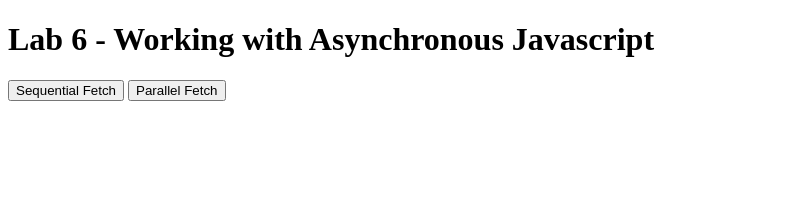
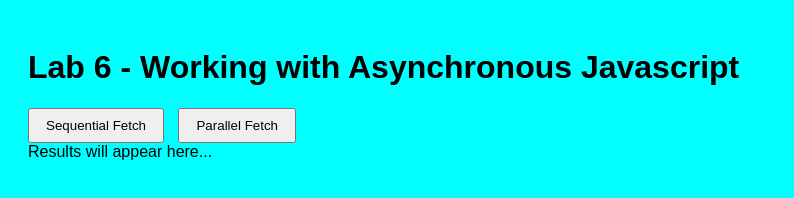
Before and after one commit to KiPMaster127-code/asynchronous-javascript, a plain HTML site: page index.html in a window 1280 px wide. Shown: the whole page, without its empty margins (0-794 px from the left). Drawn offline with Linux system fonts and the light colour scheme.

Commit message:
index.html

```diff
--- a/index.html
+++ b/index.html
@@ -3,15 +3,19 @@
     <head>
         <meta charset="UTF-8">
         <meta name="viewport" content="width=device-width,initial-scale=1.0">
+        <link rel="stylesheet" href="style.css">
 
         <title>Working with Asynchronous Javascript</title>
     </head>
     <body>
         <h1>Lab 6 - Working with Asynchronous Javascript</h1>
 
-        <button id="sequentialFetch">Sequential Fetch</button>
-        <button id="parallelFetch">Parallel Fetch</button>
+        <button id="sequentialBtn">Sequential Fetch</button>
+        <button id="parallelBtn">Parallel Fetch</button>
+        <div id="result">Results will appear here...</div>
+
         <script src="script.js"></script>
+
 
 
     </body>
```
